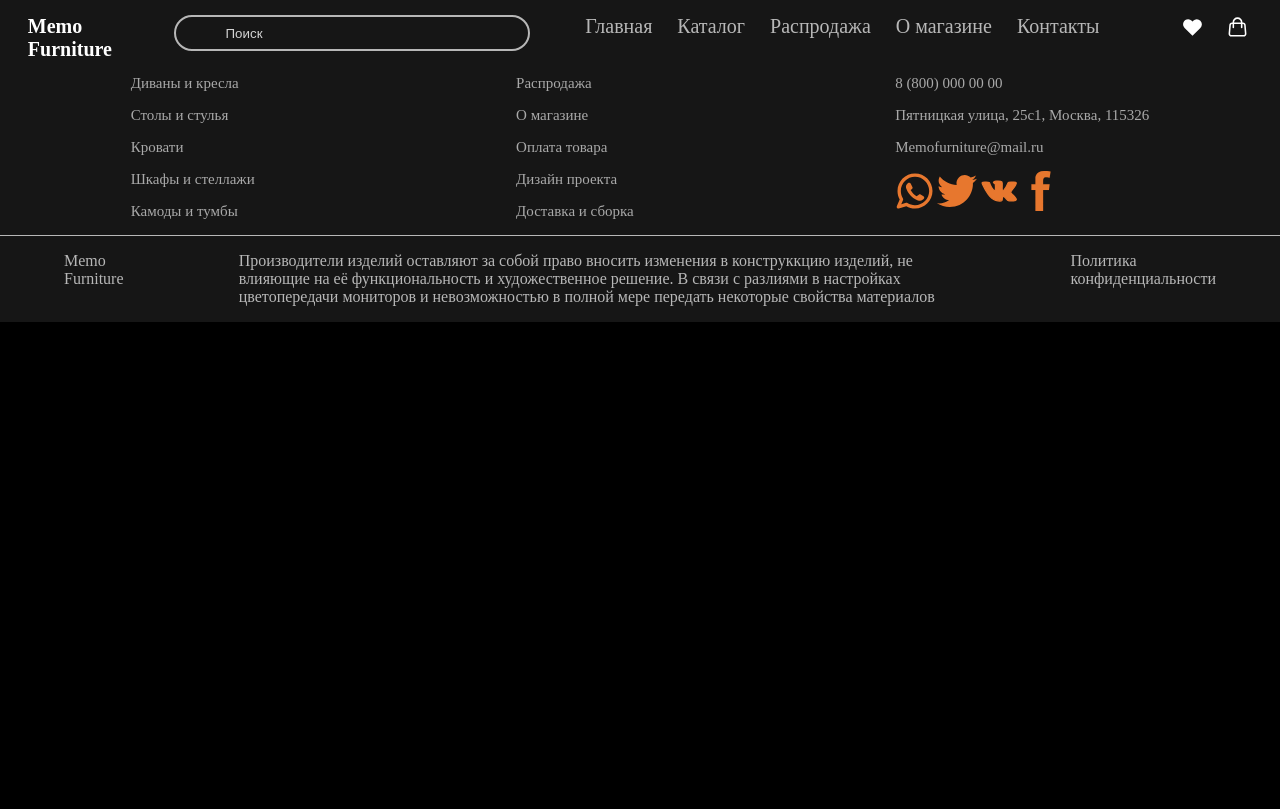
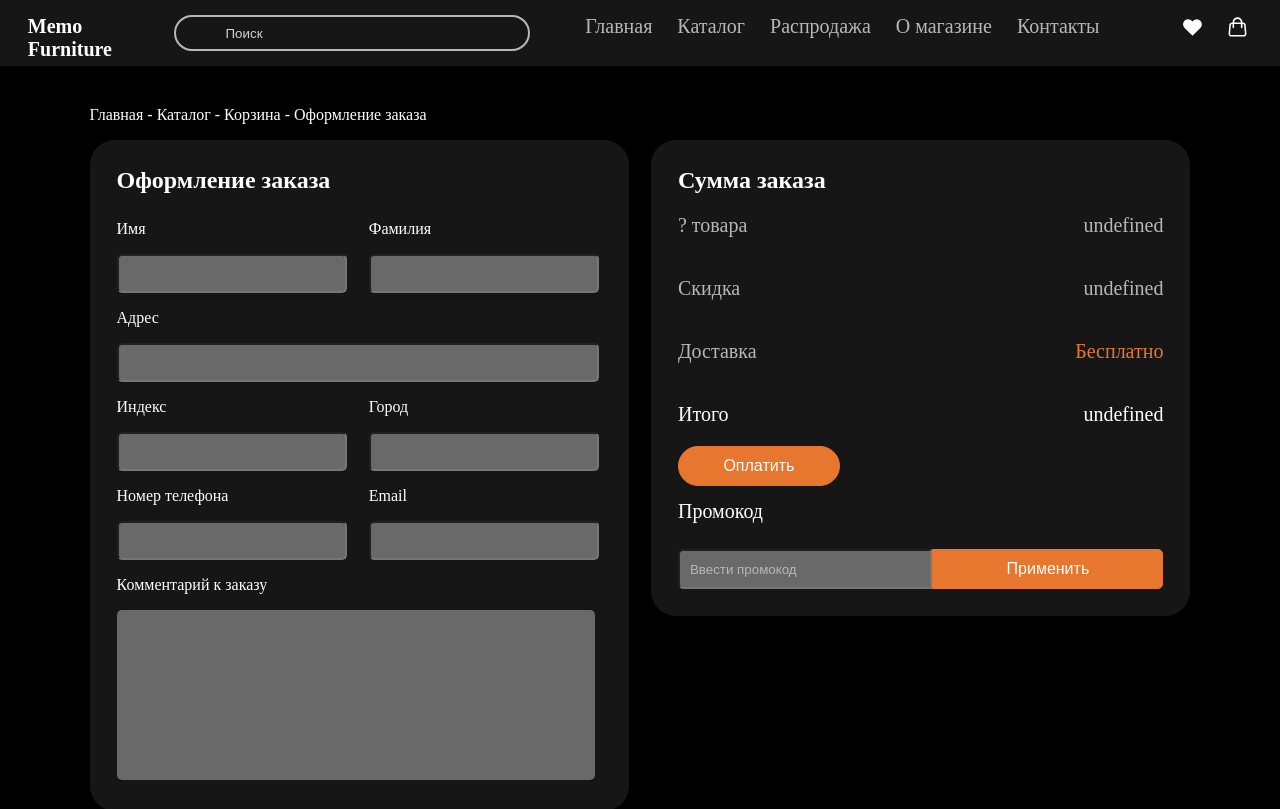
Before and after one commit to iehoell/MemoFurniture, a React (Create React App) app in the folder memo-furniture/: page /order in a window 1280 px wide. Shown: the top 809 px of the page. Built offline with nearby package versions, Linux system fonts and the light colour scheme.

Commit message:
Добавил страницу оплаты заказа
Добавил страницу оплаты заказа

```diff
--- a/memo-furniture/src/components/ContactsCardInMainPage/contactCardsStyles.module.scss
+++ b/memo-furniture/src/components/ContactsCardInMainPage/contactCardsStyles.module.scss
@@ -15,6 +15,9 @@
           color: #B7B7B7;
           margin-right: 5%;
           width: 40%;
+          a{
+            margin-right: 10%;
+          }
         }
       }
     }
--- a/memo-furniture/src/components/Header/Header.tsx
+++ b/memo-furniture/src/components/Header/Header.tsx
@@ -15,6 +15,7 @@ function Header(){
                     <a className={headerStyles.navMenu__navMenuItem} href='/#contacts'>Контакты</a>
                 </div>
                 <div className={headerStyles.header__icons}>
+                    <a href='/order'>
                         <svg
                             className={headerStyles.firstSVG}
                              width='25'
@@ -25,6 +26,7 @@ function Header(){
                                 <path id="primary"
                                       d="M19.57,5.44a4.91,4.91,0,0,1,0,6.93L12,20,4.43,12.37A4.91,4.91,0,0,1,7.87,4a4.9,4.9,0,0,1,3.44,1.44,4.46,4.46,0,0,1,.69.88,4.46,4.46,0,0,1,.69-.88,4.83,4.83,0,0,1,6.88,0Z"/>
                         </svg>
+                    </a>
                     <a href='/shoppingCart'>
                         <svg
                             className={headerStyles.secondSVG}
--- a/memo-furniture/src/components/PlacingOrderPage/PlacingOrderPage.tsx
+++ b/memo-furniture/src/components/PlacingOrderPage/PlacingOrderPage.tsx
@@ -3,7 +3,101 @@ import placingOrderPageStyles from './placingOrderPageStyles.module.scss';
 function PlacingOrderPage(){
     return(
         <div className={placingOrderPageStyles.mainContainer}>
-
+            <p className={placingOrderPageStyles.mainContainer__title}>
+                Главная - Каталог - Корзина - Оформление заказа
+            </p>
+            <div className={placingOrderPageStyles.mainContainer__flexBlocks}>
+                <div className={placingOrderPageStyles.mainContainer__flexBlocks__orderForm}>
+                    <p className={placingOrderPageStyles.mainContainer__flexBlocks__orderForm__title}>
+                        Оформление заказа
+                    </p>
+                    <form>
+                        <div className={placingOrderPageStyles.flexTitle}>
+                            <div className={placingOrderPageStyles.flexInput}>
+                                <p>Имя</p>
+                                <input type='text'/>
+                            </div>
+                            <div className={placingOrderPageStyles.flexInput}>
+                                <p>Фамилия</p>
+                                <input type='text'/>
+                            </div>
+                        </div>
+                        <p className={placingOrderPageStyles.form__title}>
+                            Адрес
+                        </p>
+                        <input/>
+                        <div className={placingOrderPageStyles.flexTitle}>
+                            <div className={placingOrderPageStyles.flexInput}>
+                                <p>Индекс</p>
+                                <input type='number'/>
+                            </div>
+                            <div className={placingOrderPageStyles.flexInput}>
+                                <p>Город</p>
+                                <input type='text'/>
+                            </div>
+                        </div>
+                        <div className={placingOrderPageStyles.flexTitle}>
+                            <div className={placingOrderPageStyles.flexInput}>
+                                <p>Номер телефона</p>
+                                <input type='tel'/>
+                            </div>
+                            <div className={placingOrderPageStyles.flexInput}>
+                                <p>Email</p>
+                                <input type='email'/>
+                            </div>
+                        </div>
+                        <p className={placingOrderPageStyles.form__title}>
+                            Комментарий к заказу
+                        </p>
+                        <textarea/>
+                    </form>
+                </div>
+                <div className={placingOrderPageStyles.mainContainer__flexBlocks__finalPrice}>
+                    <p className={placingOrderPageStyles.mainContainer__flexBlocks__finalPrice__title}>
+                        Сумма заказа
+                    </p>
+                    <div className={placingOrderPageStyles.mainContainer__flexBlocks__finalPrice__flexBlock}>
+                        <p className={placingOrderPageStyles.mainContainer__flexBlocks__finalPrice__item}>
+                            ? товара
+                        </p>
+                        <p className={placingOrderPageStyles.mainContainer__flexBlocks__finalPrice__item}>
+                            undefined
+                        </p>
+                    </div>
+                    <div className={placingOrderPageStyles.mainContainer__flexBlocks__finalPrice__flexBlock}>
+                        <p className={placingOrderPageStyles.mainContainer__flexBlocks__finalPrice__item}>
+                            Скидка
+                        </p>
+                        <p className={placingOrderPageStyles.mainContainer__flexBlocks__finalPrice__item}>
+                            undefined
+                        </p>
+                    </div>
+                    <div className={placingOrderPageStyles.mainContainer__flexBlocks__finalPrice__flexBlock}>
+                        <p className={placingOrderPageStyles.mainContainer__flexBlocks__finalPrice__item}>
+                            Доставка
+                        </p>
+                        <p className={placingOrderPageStyles.mainContainer__flexBlocks__finalPrice__item__delivery}>
+                            Бесплатно
+                        </p>
+                    </div>
+                    <div className={placingOrderPageStyles.mainContainer__flexBlocks__finalPrice__flexBlock}>
+                        <p className={placingOrderPageStyles.mainContainer__flexBlocks__finalPrice__lastItem}>
+                            Итого
+                        </p>
+                        <p className={placingOrderPageStyles.mainContainer__flexBlocks__finalPrice__lastItem}>
+                            undefined
+                        </p>
+                    </div>
+                    <button type={"submit"} className={placingOrderPageStyles.Pay}>Оплатить</button>
+                    <div className={placingOrderPageStyles.PromocodeBlock}>
+                        <p className={placingOrderPageStyles.PromocodeBlock__title}>Промокод</p>
+                        <div className={placingOrderPageStyles.promocode}>
+                            <input className={placingOrderPageStyles.Form__input} placeholder='Ввести промокод'/>
+                            <button type={"submit"} className={placingOrderPageStyles.Form__button}>Применить</button>
+                        </div>
+                    </div>
+                </div>
+            </div>
         </div>
     );
 }
--- a/memo-furniture/src/components/PlacingOrderPage/placingOrderPageStyles.module.scss
+++ b/memo-furniture/src/components/PlacingOrderPage/placingOrderPageStyles.module.scss
@@ -1,3 +1,158 @@
 .mainContainer{
-
+  margin-left: 7%;
+  margin-right: 7%;
+  padding-top: 7%;
+  padding-bottom: 10%;
+  .mainContainer__title{
+    font-size: 16px;
+    font-weight: 400;
+    color: #FFFFFF;
+  }
+  .mainContainer__flexBlocks{
+    display: flex;
+    .promocode{
+      display: flex;
+      margin: 5%;
+      border-radius: 25px;
+      color: #FFFFFF;
+      background: #161616;
+      height: 40px;
+      .Form__input{
+        border-radius: 5px 0 0 5px;
+        padding: 10px;
+        background: #696969;
+        color: #B7B7B7;
+        outline: none;
+        width: 50%;
+      }
+      .Form__input::placeholder{
+        color: #B7B7B7;
+      }
+      .Form__button{
+        background: #E7772E;
+        color: #FFFFFF;
+        border-radius: 0 5px 5px 0;
+        border: 1px solid #E7772E;
+        cursor: pointer;
+        font-weight: 500;
+        font-size: 16px;
+        float: right;
+        width: 50%;
+      }
+      .Form__button:hover{
+        background: transparent;
+        color: #FFFFFF;
+        border: 1px solid #E7772E;
+      }
+    }
+    .mainContainer__flexBlocks__finalPrice{
+      margin-left: 2%;
+      border-radius: 25px;
+      color: #FFFFFF;
+      background: #161616;
+      width: 50%;
+      height: 100%;
+      .Pay{
+        background: #E7772E;
+        color: #FFFFFF;
+        border-radius: 25px;
+        padding: 10px;
+        width: 30%;
+        margin-left: 5%;
+        border: 1px solid #E7772E;
+        cursor: pointer;
+        font-weight: 500;
+        font-size: 16px;
+        float: left;
+      }
+      .Pay:hover{
+        background: transparent;
+        color: #FFFFFF;
+        border: 1px solid #E7772E;
+      }
+      .PromocodeBlock{
+        margin-top: 10%;
+      }
+      .PromocodeBlock__title{
+        color: #FFFFFF;
+        font-size: 20px;
+        font-weight: 500;
+        margin-left: 5%;
+      }
+      .mainContainer__flexBlocks__finalPrice__flexBlock{
+        display: flex;
+        justify-content: space-between;
+        margin-left: 5%;
+        margin-right: 5%;
+        .mainContainer__flexBlocks__finalPrice__item__delivery{
+          color: #E7772E;
+          font-size: 20px;
+        }
+      }
+      .mainContainer__flexBlocks__finalPrice__item{
+        color: #B7B7B7;
+        font-size: 20px;
+      }
+      .mainContainer__flexBlocks__finalPrice__lastItem{
+        font-size: 20px;
+      }
+      .mainContainer__flexBlocks__finalPrice__title{
+        margin-top: 5%;
+        margin-bottom: 0;
+        margin-left: 5%;
+        color: #FFFFFF;
+        font-weight: 600;
+        font-size: 24px;
+      }
+    }
+    form{
+      margin: 2% 10% 5% 5%;
+    }
+    .mainContainer__flexBlocks__orderForm{
+      width: 50%;
+      height: 100%;
+      background: #161616;
+      border-radius: 25px;
+      .form__title{
+        color: #FFFFFF;
+        font-weight: 400;
+      }
+      .flexTitle{
+        color: #FFFFFF;
+        display: flex;
+        justify-content: space-between;
+        font-weight: 400;
+        .flexInput{
+          width: 45%;
+        }
+      }
+      .mainContainer__flexBlocks__orderForm__title{
+        margin-top: 5%;
+        margin-bottom: 0;
+        margin-left: 5%;
+        color: #FFFFFF;
+        font-weight: 600;
+        font-size: 24px;
+      }
+      input{
+        border-radius: 5px;
+        color: #B7B7B7;
+        background: #696969;
+        padding: 10px;
+        outline: none;
+        width: 100%;
+      }
+      textarea{
+        padding: 10px;
+        color: #B7B7B7;
+        outline: none;
+        border: none;
+        border-radius: 5px;
+        resize: none;
+        background: #696969;
+        width: 100%;
+        height: 150px;
+      }
+    }
+  }
 }
```
Lines whose indentation alone changed are shown as unchanged.
